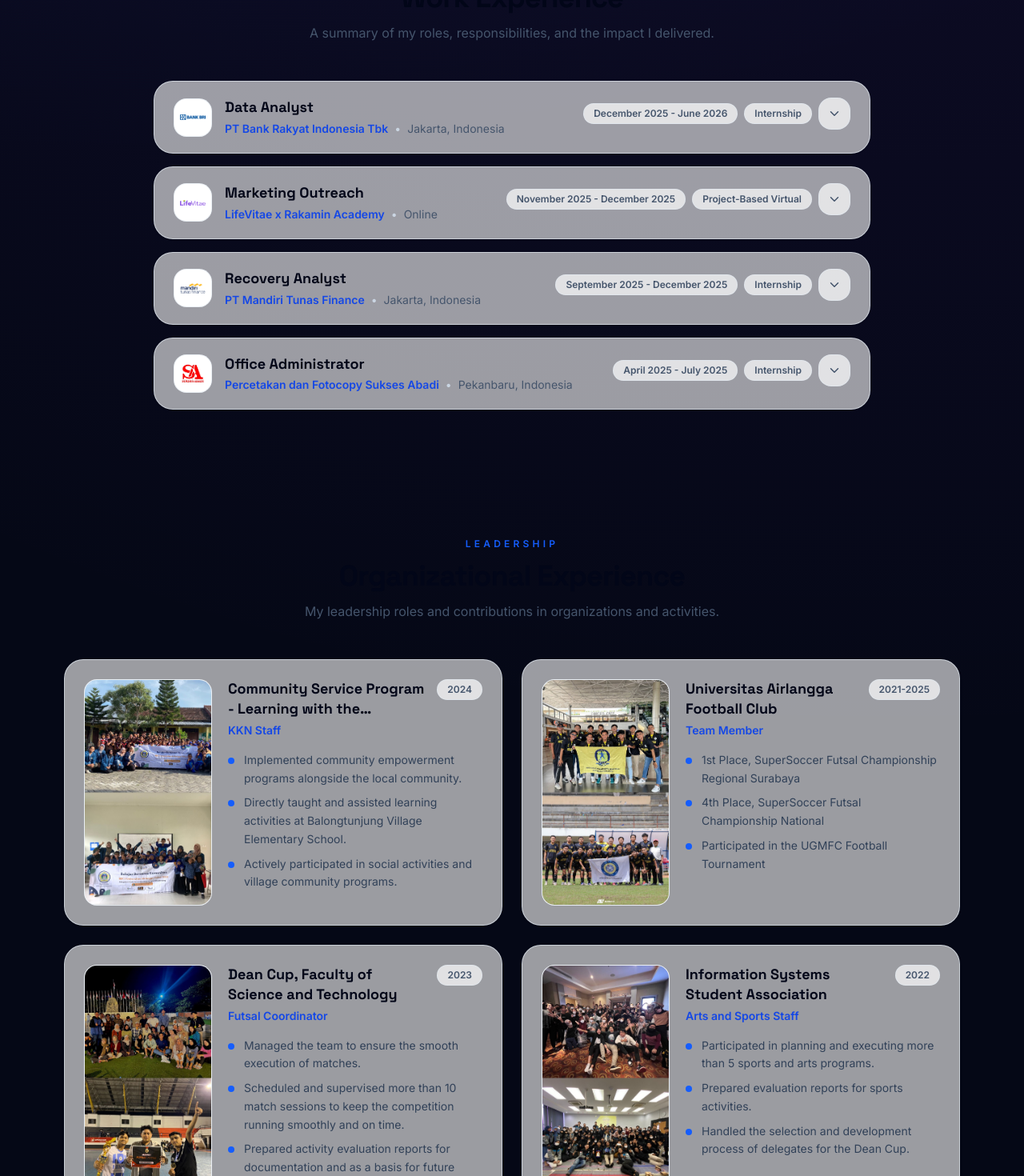
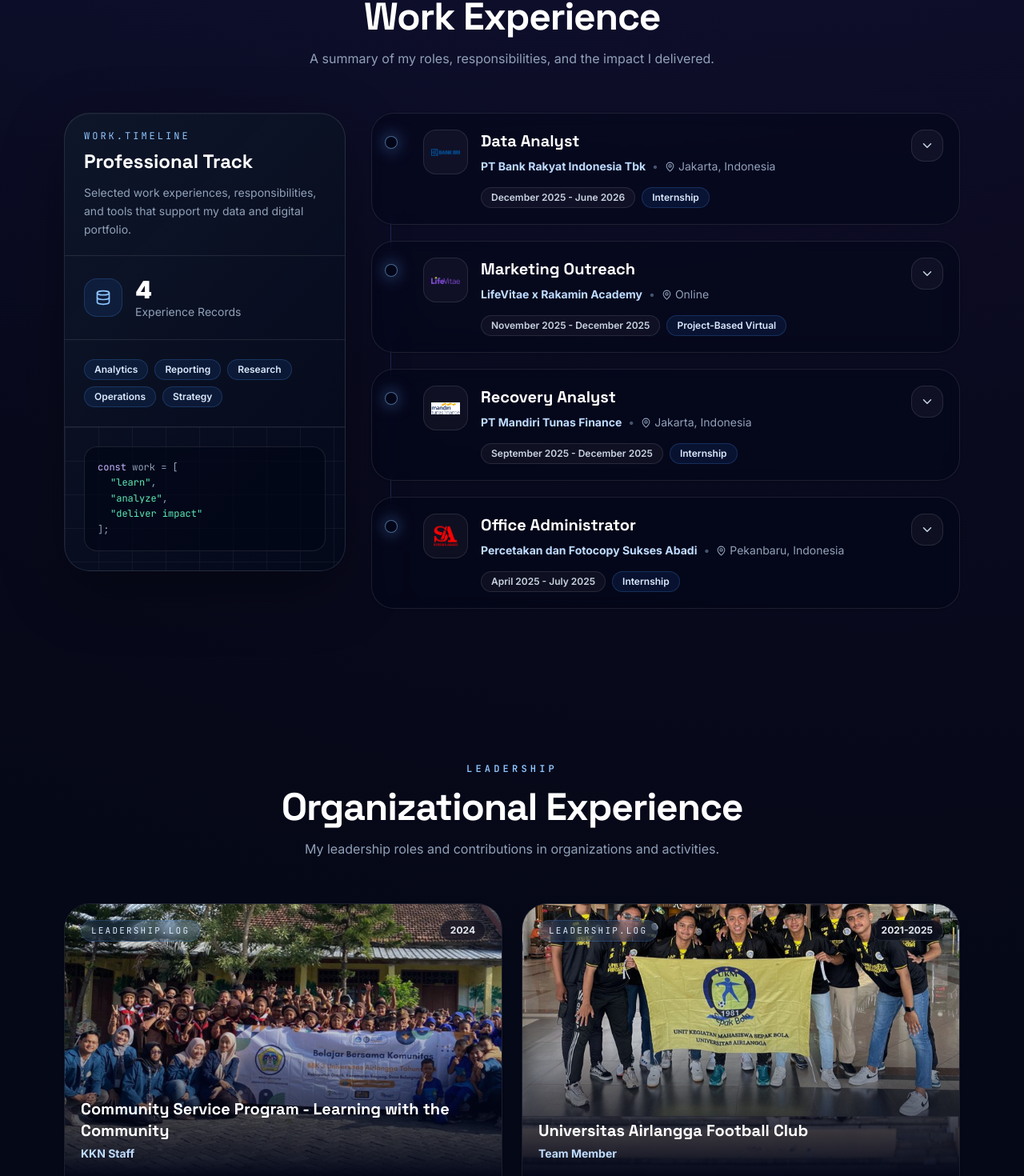
Before and after one commit to asrafayyasi/asraf-portofolio, a Next.js app: page / in a window 1280 px wide. Shown: the part 4175-5645 px from the top of the page at 80% size. Built offline with nearby package versions, Linux system fonts and the light colour scheme.

Commit message:
redesign experience and organization sections

```diff
--- a/src/app/page.tsx
+++ b/src/app/page.tsx
@@ -557,98 +557,145 @@
           </section>
 
           {/* EXPERIENCE */}
-          <section id="pengalaman" className="py-20">
-            <div className="text-center">
-              <p className="text-xs font-semibold tracking-[0.35em] text-blue-600">
+          <section id="pengalaman" className="relative py-24">
+            <div className="pointer-events-none absolute inset-0 -z-10">
+              <div className="absolute left-1/2 top-10 h-80 w-80 -translate-x-1/2 rounded-full bg-blue-600/10 blur-3xl" />
+              <div className="absolute bottom-0 right-[-120px] h-80 w-80 rounded-full bg-violet-600/10 blur-3xl" />
+            </div>
+
+            <div className="mx-auto max-w-3xl text-center">
+              <p className="font-code text-xs font-semibold uppercase tracking-[0.35em] text-blue-300">
                 {content.workSection.kicker}
               </p>
-              <h2 className="mt-3 text-3xl md:text-4xl font-extrabold tracking-tight text-slate-950">
+              <h2 className="mt-4 text-4xl font-black tracking-tight text-white md:text-5xl">
                 {content.workSection.title}
               </h2>
-              <p className="mt-3 text-slate-600">{content.workSection.subtitle}</p>
+              <p className="mt-4 text-slate-400">{content.workSection.subtitle}</p>
             </div>
 
-            <div className="mt-12 mx-auto max-w-4xl space-y-4">
+            <div className="mt-14 grid gap-8 lg:grid-cols-12">
+              <div className="lg:col-span-4">
+                <div className="sticky top-28 tech-card overflow-hidden rounded-[2rem]">
+                  <div className="border-b border-white/10 px-6 py-5">
+                    <p className="font-code text-xs uppercase tracking-[0.25em] text-blue-300">
+                      work.timeline
+                    </p>
+                    <h3 className="mt-2 text-2xl font-black text-white">Professional Track</h3>
+                    <p className="mt-3 text-sm leading-relaxed text-slate-400">
+                      Selected work experiences, responsibilities, and tools that support my data and digital portfolio.
+                    </p>
+                  </div>
+
+                  <div className="grid gap-0 divide-y divide-white/10">
+                    <div className="p-6">
+                      <div className="flex items-center gap-4">
+                        <div className="grid h-12 w-12 place-items-center rounded-2xl border border-blue-400/20 bg-blue-500/10 text-blue-300">
+                          <Database size={20} />
+                        </div>
+                        <div>
+                          <p className="text-3xl font-black text-white">{content.workSection.items.length}</p>
+                          <p className="text-sm text-slate-400">Experience Records</p>
+                        </div>
+                      </div>
+                    </div>
+
+                    <div className="p-6">
+                      <div className="flex flex-wrap gap-2">
+                        {["Analytics", "Reporting", "Research", "Operations", "Strategy"].map((tag) => (
+                          <span
+                            key={tag}
+                            className="rounded-full border border-blue-400/20 bg-blue-500/10 px-3 py-1 text-xs font-semibold text-blue-100"
+                          >
+                            {tag}
+                          </span>
+                        ))}
+                      </div>
+                    </div>
+
+                    <div className="bg-tech-grid p-6">
+                      <div className="rounded-2xl border border-white/10 bg-slate-950/70 p-4 font-code text-xs leading-relaxed text-slate-400">
+                        <p><span className="text-violet-300">const</span> work = [</p>
+                        <p className="pl-4"><span className="text-emerald-300">"learn"</span>,</p>
+                        <p className="pl-4"><span className="text-emerald-300">"analyze"</span>,</p>
+                        <p className="pl-4"><span className="text-emerald-300">"deliver impact"</span></p>
+                        <p>];</p>
+                      </div>
+                    </div>
+                  </div>
+                </div>
+              </div>
+
+              <div className="lg:col-span-8">
+                <div className="relative space-y-5 before:absolute before:left-6 before:top-4 before:hidden before:h-[calc(100%-2rem)] before:w-px before:bg-blue-400/20 md:before:block">
                   {content.workSection.items.map((it: any, idx: number) => (
                     <details
                       key={`${it.company}-${it.role}-${idx}`}
-                  className={[
-                    "group rounded-3xl border border-slate-200/70 bg-white/60 shadow-sm overflow-hidden",
-                    "transition-all duration-200",
-                    "hover:bg-white/85 hover:shadow-md hover:border-blue-200/70",
-                    "open:bg-white/90 open:border-blue-200/70 open:ring-2 open:ring-blue-200/40",
-                  ].join(" ")}
+                      className="group relative overflow-hidden rounded-[1.75rem] border border-white/10 bg-slate-950/45 shadow-sm backdrop-blur transition hover:border-blue-400/30 hover:bg-slate-900/60 open:border-blue-400/30 open:bg-slate-900/70"
                     >
-                  <summary className="list-none cursor-pointer px-6 py-5">
+                      <summary className="list-none cursor-pointer px-5 py-5 md:pl-16">
+                        <span className="absolute left-4 top-7 hidden h-4 w-4 rounded-full border border-blue-300/50 bg-slate-950 shadow-[0_0_20px_rgba(96,165,250,0.55)] md:block" />
+
                         <div className="flex items-start justify-between gap-4">
-                      <div className="flex items-center gap-4 min-w-0">
+                          <div className="flex min-w-0 items-center gap-4">
                             {it.logo ? (
-                          <div className="h-12 w-12 overflow-hidden rounded-2xl border border-slate-200/70 bg-white grid place-items-center shrink-0">
-                            <img src={it.logo} alt={it.company} className="h-8 w-8 object-contain" />
+                              <div className="grid h-14 w-14 shrink-0 place-items-center overflow-hidden rounded-2xl border border-white/10 bg-white/[0.04]">
+                                <img src={it.logo} alt={it.company} className="h-9 w-9 object-contain" />
                               </div>
                             ) : (
-                          <div className="h-12 w-12 rounded-2xl border border-slate-200/70 bg-white/70 grid place-items-center text-slate-700 font-extrabold shrink-0">
+                              <div className="grid h-14 w-14 shrink-0 place-items-center rounded-2xl border border-blue-400/20 bg-blue-500/10 text-lg font-black text-blue-200">
                                 {String(it.company || "C").slice(0, 1)}
                               </div>
                             )}
 
                             <div className="min-w-0">
-                          <h3 className="text-base md:text-lg font-extrabold text-slate-950 leading-snug">
+                              <h3 className="text-base font-black leading-snug text-white md:text-xl">
                                 {it.role}
                               </h3>
 
-                          <div className="mt-1 flex flex-wrap items-center gap-2 text-sm">
-                            <span className="font-semibold text-blue-700">{it.company}</span>
+                              <div className="mt-2 flex flex-wrap items-center gap-2 text-sm">
+                                <span className="font-bold text-blue-200">{it.company}</span>
                                 {it.location && (
                                   <>
-                                <span className="text-slate-300">•</span>
-                                <span className="text-slate-600">{it.location}</span>
+                                    <span className="text-slate-600">•</span>
+                                    <span className="inline-flex items-center gap-1 text-slate-400">
+                                      <MapPin size={13} />
+                                      {it.location}
+                                    </span>
                                   </>
                                 )}
                               </div>
                             </div>
                           </div>
 
-                      <div className="shrink-0 flex items-center gap-2">
-                        {it.period && (
-                          <span className="hidden sm:inline-flex rounded-full border border-slate-200/70 bg-white/70 px-3 py-1 text-xs font-semibold text-slate-600">
-                            {it.period}
-                          </span>
-                        )}
-                        {it.type && (
-                          <span className="hidden sm:inline-flex rounded-full border border-slate-200/70 bg-white/70 px-3 py-1 text-xs font-semibold text-slate-600">
-                            {it.type}
-                          </span>
-                        )}
-
-                        <span className="h-10 w-10 rounded-2xl border border-slate-200/70 bg-white/70 grid place-items-center text-slate-600 transition group-[open]:rotate-180 group-hover:border-blue-200/70 group-hover:text-blue-700">
+                          <div className="shrink-0">
+                            <span className="grid h-10 w-10 place-items-center rounded-2xl border border-white/10 bg-white/[0.04] text-slate-300 transition group-hover:text-blue-200 group-open:rotate-180 group-open:text-blue-200">
                               <ChevronDown size={18} />
                             </span>
                           </div>
                         </div>
 
-                    <div className="mt-3 flex flex-wrap gap-2 sm:hidden">
+                        <div className="mt-4 flex flex-wrap gap-2 md:pl-[72px]">
                           {it.period && (
-                        <span className="rounded-full border border-slate-200/70 bg-white/70 px-3 py-1 text-xs font-semibold text-slate-600">
+                            <span className="rounded-full border border-white/10 bg-white/[0.04] px-3 py-1 text-xs font-semibold text-slate-300">
                               {it.period}
                             </span>
                           )}
                           {it.type && (
-                        <span className="rounded-full border border-slate-200/70 bg-white/70 px-3 py-1 text-xs font-semibold text-slate-600">
+                            <span className="rounded-full border border-blue-400/20 bg-blue-500/10 px-3 py-1 text-xs font-semibold text-blue-100">
                               {it.type}
                             </span>
                           )}
                         </div>
                       </summary>
 
-                  <div className="px-6 pb-6">
-                    <div className="h-px w-full bg-slate-200/80" />
+                      <div className="px-5 pb-6 md:pl-16">
+                        <div className="h-px w-full bg-white/10" />
 
                         {it.bullets?.length > 0 && (
-                      <ul className="mt-5 space-y-2 text-sm text-slate-700">
+                          <ul className="mt-5 space-y-3 text-sm text-slate-300">
                             {it.bullets.map((b: string) => (
                               <li key={b} className="flex items-start gap-3">
-                            <span className="mt-2 h-2 w-2 rounded-full bg-blue-600 shrink-0" />
+                                <span className="mt-2 h-1.5 w-1.5 shrink-0 rounded-full bg-blue-400 shadow-[0_0_14px_rgba(96,165,250,0.8)]" />
                                 <span className="leading-relaxed">{b}</span>
                               </li>
                             ))}
@@ -656,11 +703,11 @@
                         )}
 
                         {it.tools?.length > 0 && (
-                      <div className="mt-5 flex flex-wrap gap-2">
+                          <div className="mt-6 flex flex-wrap gap-2">
                             {it.tools.slice(0, 12).map((t: string) => (
                               <span
                                 key={t}
-                            className="rounded-full border border-slate-200/70 bg-white/70 px-3 py-1 text-xs font-medium text-slate-700"
+                                className="rounded-full border border-white/10 bg-white/[0.04] px-3 py-1 text-xs font-medium text-slate-300"
                               >
                                 {t}
                               </span>
@@ -671,117 +718,76 @@
                     </details>
                   ))}
                 </div>
+              </div>
+            </div>
           </section>
 
           {/* ORGANIZATION */}
-          <section id="organisasi" className="py-20">
-            <div className="text-center">
-              <p className="text-xs font-semibold tracking-[0.35em] text-blue-600">
+          <section id="organisasi" className="relative py-24">
+            <div className="mx-auto max-w-3xl text-center">
+              <p className="font-code text-xs font-semibold uppercase tracking-[0.35em] text-blue-300">
                 {content.orgSection.kicker}
               </p>
-              <h2 className="mt-3 text-3xl md:text-4xl font-extrabold tracking-tight text-slate-950">
+              <h2 className="mt-4 text-4xl font-black tracking-tight text-white md:text-5xl">
                 {content.orgSection.title}
               </h2>
-              <p className="mt-3 text-slate-600">{content.orgSection.subtitle}</p>
+              <p className="mt-4 text-slate-400">{content.orgSection.subtitle}</p>
             </div>
 
-            <div className="mt-12 grid gap-6 md:grid-cols-2">
-              {content.orgSection.items.map((it: any) => (
+            <div className="mt-14 grid gap-6 md:grid-cols-2">
+              {content.orgSection.items.map((it: any, index: number) => (
                 <article
                   key={`${it.title}-${it.role}`}
-                  className={[
-                    "group overflow-hidden rounded-3xl border border-slate-200/70 bg-white/60 shadow-sm",
-                    "hover:bg-white/85 hover:shadow-md transition",
-                  ].join(" ")}
+                  className="group overflow-hidden rounded-[2rem] border border-white/10 bg-slate-950/45 shadow-sm backdrop-blur transition hover:-translate-y-1 hover:border-blue-400/30 hover:bg-slate-900/70"
                 >
-                  <div className="relative md:hidden">
-                    <div className="aspect-[16/10] w-full overflow-hidden bg-slate-100">
+                  <div className="relative">
+                    <div className="aspect-[16/10] w-full overflow-hidden bg-slate-900">
                       <img
                         src={it.image}
                         alt={it.title}
-                        className="h-full w-full object-cover md:object-center"
-                        style={{ objectPosition: "0% 20%" }}
+                        className="h-full w-full object-cover transition duration-500 group-hover:scale-105"
+                        style={{ objectPosition: index % 2 === 0 ? "50% 20%" : "50% 35%" }}
                       />
                     </div>
 
-                    <div className="pointer-events-none absolute inset-0 bg-gradient-to-t from-slate-950/25 via-transparent to-transparent" />
+                    <div className="absolute inset-0 bg-gradient-to-t from-slate-950 via-slate-950/20 to-transparent" />
+                    <div className="absolute left-5 top-5 rounded-full border border-blue-400/20 bg-blue-500/10 px-3 py-1 font-code text-[11px] uppercase tracking-[0.2em] text-blue-100 backdrop-blur">
+                      leadership.log
+                    </div>
+
+                    {it.period && (
+                      <div className="absolute right-5 top-5 rounded-full border border-white/10 bg-slate-950/60 px-3 py-1 text-xs font-bold text-slate-200 backdrop-blur">
+                        {it.period}
+                      </div>
+                    )}
+
+                    <div className="absolute bottom-5 left-5 right-5">
+                      <h3 className="text-xl font-black leading-snug text-white">{it.title}</h3>
+                      <p className="mt-1 text-sm font-bold text-blue-200">{it.role}</p>
+                    </div>
                   </div>
 
                   <div className="p-6">
-                    <div className="hidden md:flex gap-5">
-                      <div className="w-full md:w-40 h-44 md:h-full shrink-0 overflow-hidden rounded-2xl border border-slate-200/70 bg-white">
-                        <img src={it.image} alt={it.title} className="h-full w-full object-cover object-top md:object-center" />
-                      </div>
-
-                      <div className="flex-1 min-w-0">
-                        <div className="flex items-start justify-between gap-3">
-                          <div className="min-w-0">
-                            <h3 className="text-lg font-extrabold text-slate-950 leading-snug line-clamp-2">
-                              {it.title}
-                            </h3>
-                            <p className="mt-1 text-sm font-semibold text-blue-700">{it.role}</p>
-                          </div>
-
-                          {it.period && (
-                            <span className="shrink-0 rounded-full border border-slate-200/70 bg-white/70 px-3 py-1 text-xs font-semibold text-slate-600">
-                              {it.period}
-                            </span>
-                          )}
-                        </div>
-
-                        <ul className="mt-4 space-y-2 text-sm text-slate-700">
+                    <ul className="space-y-3 text-sm text-slate-300">
                       {it.bullets.slice(0, 4).map((b: string) => (
                         <li key={b} className="flex items-start gap-3">
-                              <span className="mt-2 h-2 w-2 rounded-full bg-blue-600 shrink-0" />
+                          <span className="mt-2 h-1.5 w-1.5 shrink-0 rounded-full bg-blue-400 shadow-[0_0_14px_rgba(96,165,250,0.8)]" />
                           <span className="leading-relaxed">{b}</span>
                         </li>
                       ))}
                     </ul>
 
                     {it.bullets.length > 4 && (
-                          <p className="mt-4 text-xs text-slate-500">
+                      <p className="mt-5 text-xs font-semibold text-slate-500">
                         +{it.bullets.length - 4} {content.labels.morePoints}
                       </p>
                     )}
-                      </div>
-                    </div>
-
-                    <div className="md:hidden">
-                      <div className="flex items-start justify-between gap-3">
-                        <div className="min-w-0">
-                          <h3 className="text-base font-extrabold text-slate-950 leading-snug">
-                            {it.title}
-                          </h3>
-                          <p className="mt-1 text-sm font-semibold text-blue-700">{it.role}</p>
-                        </div>
-
-                        {it.period && (
-                          <span className="shrink-0 rounded-full border border-slate-200/70 bg-white/70 px-3 py-1 text-[11px] font-semibold text-slate-600">
-                            {it.period}
-                          </span>
-                        )}
-                      </div>
-
-                      <ul className="mt-4 space-y-2 text-sm text-slate-700">
-                        {it.bullets.slice(0, 4).map((b: string) => (
-                          <li key={b} className="flex items-start gap-3">
-                            <span className="mt-2 h-2 w-2 rounded-full bg-blue-600 shrink-0" />
-                            <span className="leading-relaxed">{b}</span>
-                          </li>
-                        ))}
-                      </ul>
-
-                      {it.bullets.length > 4 && (
-                        <p className="mt-4 text-xs text-slate-500">
-                          +{it.bullets.length - 4} {content.labels.morePoints}
-                        </p>
-                      )}
-                    </div>
                   </div>
                 </article>
               ))}
             </div>
           </section>
+
 
           {/* PROJECTS */}
           <section id="proyek" className="py-20">
```
Lines whose indentation alone changed are shown as unchanged.
